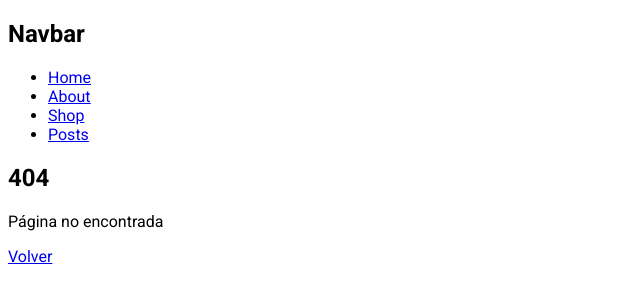
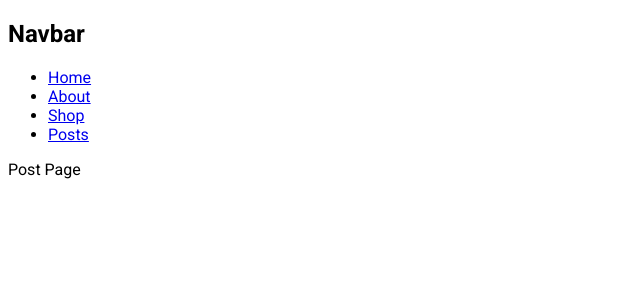
Before and after one commit to jlcarrascof/NextJs-Fundamentals, a Next.js app in the folder mynextproject/: page /posts/1 in a window 1280 px wide. Before the commit this address had no page. Shown: the top 302 px of the page, without its empty margins (0-640 px from the left). Built offline with nearby package versions, Linux system fonts and the light colour scheme.

Commit message:
Create an empty page in the post/1 route

```diff
--- /dev/null
+++ b/mynextproject/app/posts/1/page.jsx
@@ -0,0 +1,7 @@
+function Page() {
+  return (
+    <div>Post Page</div>
+  )
+}
+
+export default Page
```
